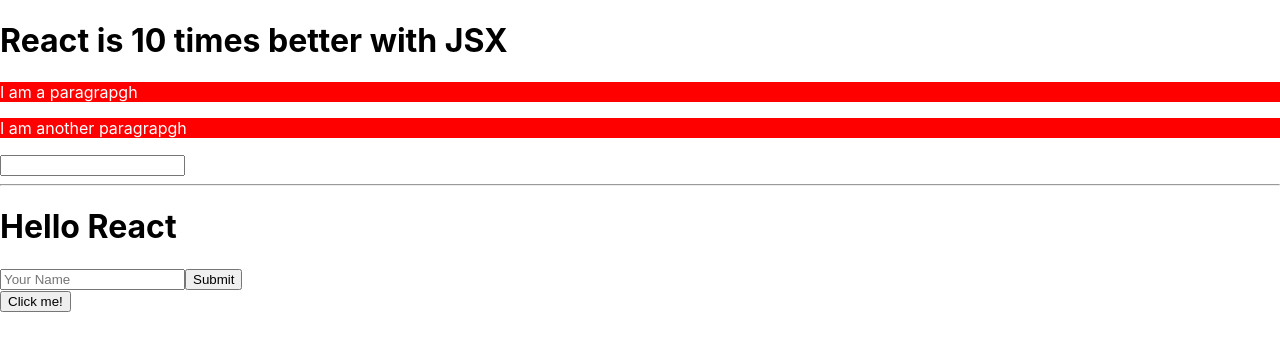
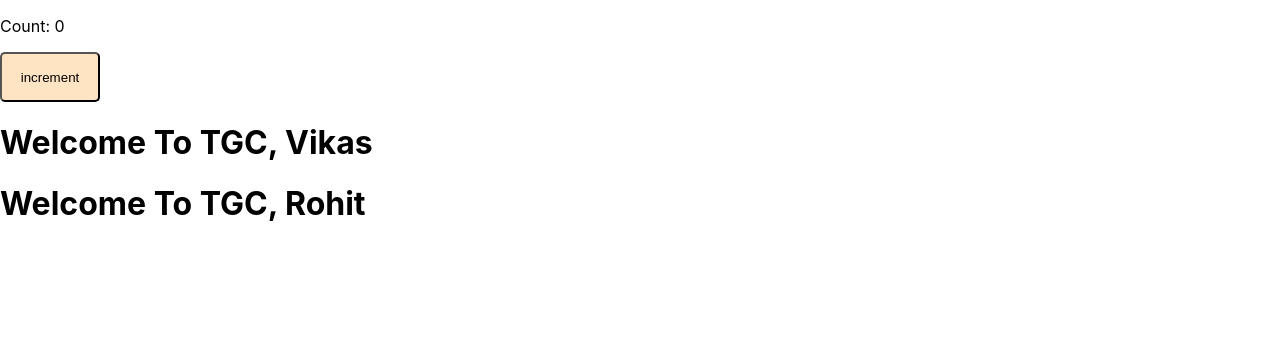
Before and after one commit to Vikas8920/Class-11am-React, a React (Create React App) app: page / in a window 1280 px wide. Shown: the top 350 px of the page. Built offline with nearby package versions, Linux system fonts and the light colour scheme.

Commit message:
06-02-2025

```diff
--- a/src/App.js
+++ b/src/App.js
@@ -1,35 +1,24 @@
-import React from 'react'
+// Today's Topics: Class Component, Lifecycle methods
 
-// Today's Topic: React JSX, Fragment tag, if-esle statement
-import './App.css'
-import Form from './Component/Form'
-import Button from './Component/Button'
+import React, { Component } from 'react'
+// import Greeting from './Component/Greeting'
+import Counter from './Component/Counter'
+// import Logger from './Component/Logger'
+// import Counter2 from './Component/Counter2'
+import Heading from './Component/Heading'
 
-const App = () => {
-  const x = 5
-  // let text = 'Good bye'
-  // if(x<10){
-  //   text = 'Hello React'
-  // }
-  return (
-    <>
-      <h1>React is {5+5} times better with JSX</h1>
-      <p className='para'>I am a paragrapgh</p>
-      <p className='para'>I am another paragrapgh</p>
-      <input />
-      <br/>
-      <hr/>
+export default class App extends Component {
+  render() {
+    return (
+      <>
+        {/* <Greeting name={'Vikas'}/> */}
+        <Counter/>
+        {/* <Logger/> */}
 
-      {/* <h1>{text}</h1> */}
-
-      {/* Syntax: condition?'true statement':False statement'*/}
-      <h1>{(x<10)?'Hello React':'Good bye'}</h1>
-
-      <Form/>
-      <Button name={'Click me!'}/>
-    </>
-
-  )
+        {/* <Counter2/> */}
+        <Heading name={'Vikas'}/>
+        <Heading name={'Rohit'}/>
+      </>
+    )
+  }
 }
-
-export default App
--- a/src/Component/Button.js
+++ /dev/null
@@ -1,11 +0,0 @@
-import React from 'react'
-
-const Button = ({name}) => {
-  return (
-    <>
-      <button>{name}</button>
-    </>
-  )
-}
-
-export default Button
--- /dev/null
+++ b/src/Component/Counter.css
@@ -0,0 +1,7 @@
+.btn{
+    width: 100px;
+    height: 50px;
+    border-radius: 5px;
+    background-color: bisque;
+    color: black;
+}
--- /dev/null
+++ b/src/Component/Counter.js
@@ -0,0 +1,22 @@
+import React, { Component } from 'react'
+import './Counter.css'
+
+export default class Counter extends Component {
+    constructor(props){
+        super(props)
+        this.state = {count: 0}
+    }
+    increment = () => {
+        this.setState((prevState)=> ({
+            count: prevState.count+1
+        }))
+    }
+  render() {
+    return (
+      <>
+        <p>Count: {this.state.count}</p>
+        <button className='btn' onClick={this.increment}>increment</button>
+      </>
+    )
+  }
+}
--- /dev/null
+++ b/src/Component/Counter2.js
@@ -0,0 +1,26 @@
+import React, { Component } from 'react'
+
+export default class Counter2 extends Component {
+    constructor(props){
+        super(props)
+        this.state = {count: 0}
+    }
+    increment = () => {
+        this.setState((prevState) => ({
+            count : prevState.count+1
+        }))
+    }
+    componentDidUpdate(prevProps, prevState){
+        if(prevState.count!==this.state.count){
+            console.log(`Counter changed from ${prevState.count} tO ${this.state.count}`)
+        }
+    }
+  render() {
+    return (
+      <>
+        <p>Current Count: {this.state.count}</p>
+        <button onClick={this.increment}>Increment</button>
+      </>
+    )
+  }
+}
--- a/src/Component/Form.js
+++ /dev/null
@@ -1,15 +0,0 @@
-import React from 'react'
-import Button from './Button'
-
-const Form = () => {
-  return (
-    <>
-      <form>
-       <input type='text' placeholder='Your Name'/>
-       <Button name={'Submit'}/>
-    </form>
-    </>
-  )
-}
-
-export default Form
--- /dev/null
+++ b/src/Component/Greeting.js
@@ -0,0 +1,11 @@
+import React, { Component } from 'react'
+
+export default class Greeting extends Component {
+  render() {
+    return (
+      <>
+        <h1>Hello, {this.props.name}</h1>
+      </>
+    )
+  }
+}
--- /dev/null
+++ b/src/Component/Heading.js
@@ -0,0 +1,11 @@
+import React from 'react'
+
+const Heading = ({name}) => {
+  return (
+    <>
+      <h1>Welcome To TGC, {name}</h1>
+    </>
+  )
+}
+
+export default Heading
--- /dev/null
+++ b/src/Component/Logger.js
@@ -0,0 +1,17 @@
+import React, { Component } from 'react'
+
+export default class Logger extends Component {
+    componentDidMount(){
+        console.log('Componet has been mounted')
+    }
+    componentWillUnmount(){
+        console.log('Componet is about to be unmounted')
+    }
+  render() {
+    return (
+      <>
+       <h1>This component logs </h1>
+      </>
+    )
+  }
+}
```
